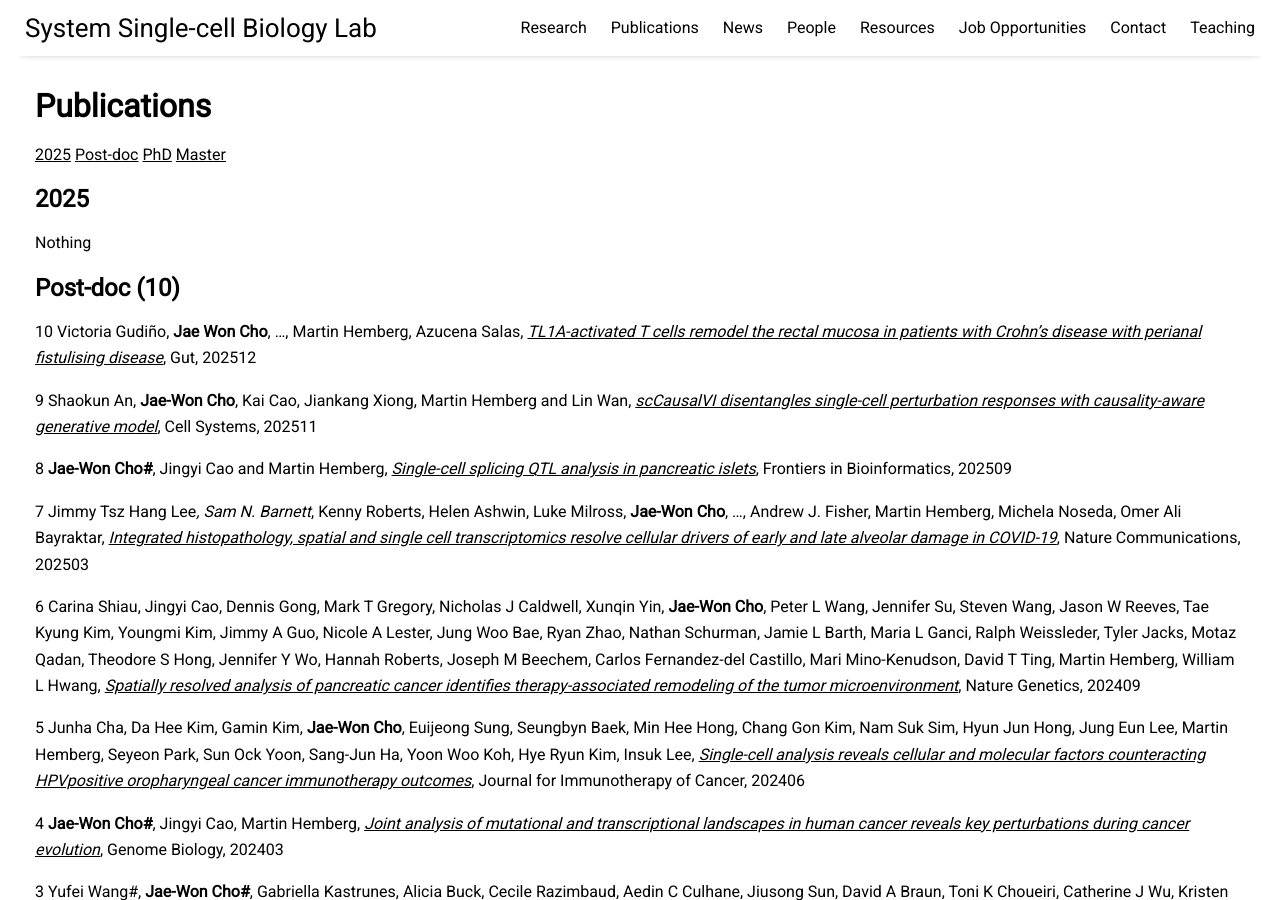
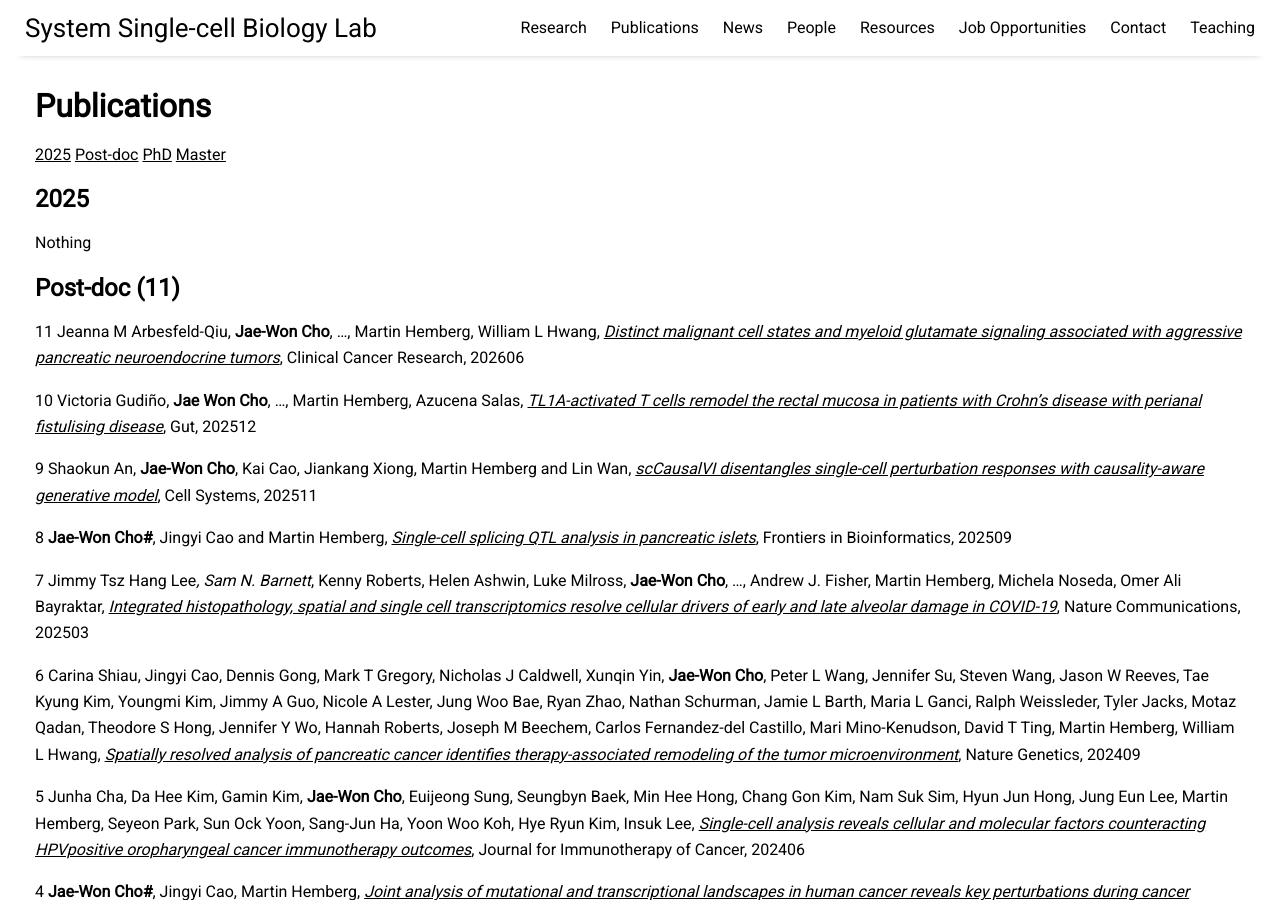
Before and after one commit to jaewon-cho/jaewon-cho.github.io, a Jekyll site: the page built from pages/publications.md, in a window 1280 px wide and 900 px high. Built offline with Jekyll 4.4.1, drawn with Linux system fonts in a browser that asks for light colours; nearby versions of some CDN libraries.

Commit message:
Update publications.md

```diff
--- a/pages/publications.md
+++ b/pages/publications.md
@@ -10,7 +10,9 @@ permalink: /publications
 ## <a id="2025"></a>2025
 Nothing <br/>
 
-## <a id="Post-doc"></a>Post-doc (10)
+## <a id="Post-doc"></a>Post-doc (11)
+11 Jeanna M Arbesfeld-Qiu, **Jae-Won Cho**, …, Martin Hemberg, William L Hwang, [*Distinct malignant cell states and myeloid glutamate signaling associated with aggressive pancreatic neuroendocrine tumors*](https://doi.org/10.1158/1078-0432.CCR-25-2565), Clinical Cancer Research, 202606
+
 10 Victoria Gudiño, **Jae Won Cho**, …, Martin Hemberg, Azucena Salas, [*TL1A-activated T cells remodel the rectal mucosa in patients with Crohn’s disease with perianal fistulising disease*](https://doi.org/10.1136/gutjnl-2025-336246), Gut, 202512
 
 9 Shaokun An, **Jae-Won Cho**, Kai Cao, Jiankang Xiong, Martin Hemberg and Lin Wan, [*scCausalVI disentangles single-cell perturbation responses with causality-aware generative model*](https://doi.org/10.1016/j.cels.2025.101443), Cell Systems, 202511
```
